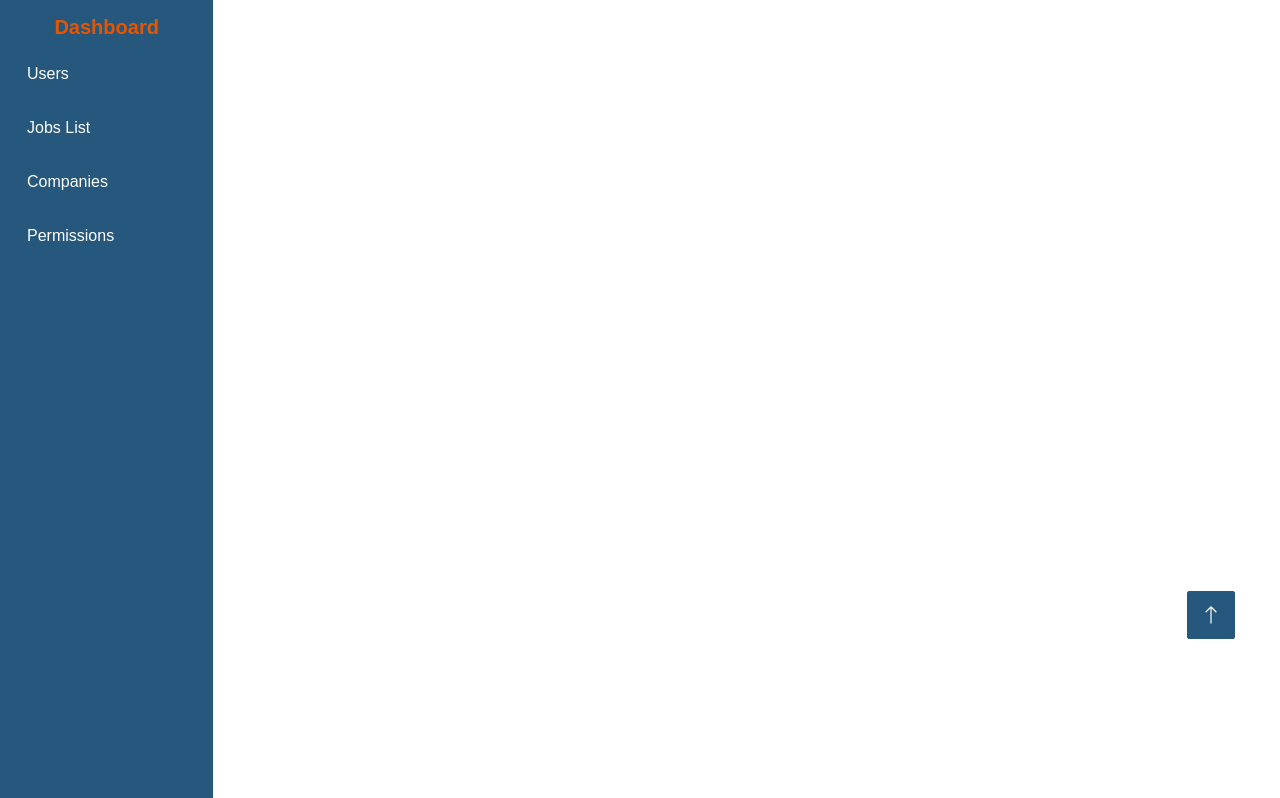
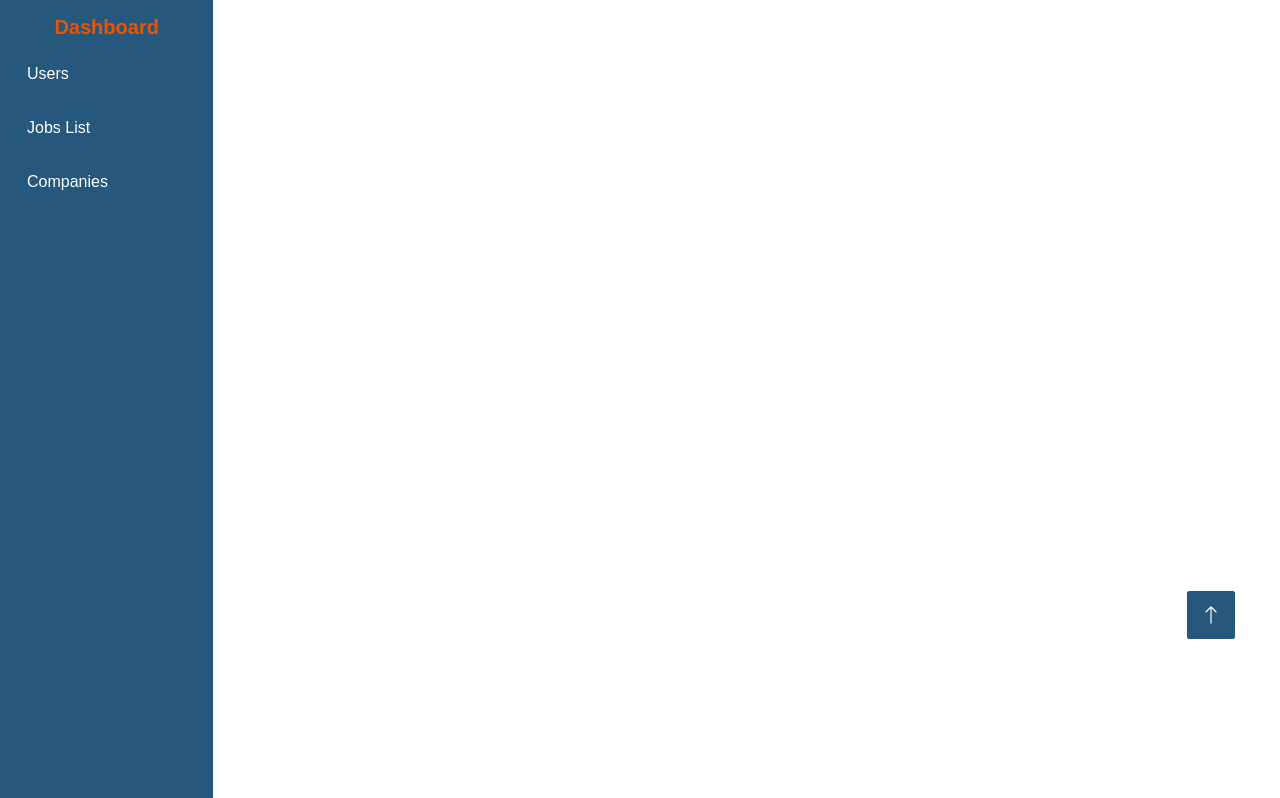
Before and after one commit to Ziad-Abaza/job-seekers, a PHP site: page /project/dashboard.php in a window 1280 px wide. Shown: the part 116-914 px from the top of the page. Run offline with PHP 8.4, Linux system fonts and the light colour scheme; the visitor is signed in with stand-in values (Sample User, id 1); data comes from the database, SQL or seed files in the repository; some libraries are stand-ins or nearby versions; some web fonts are replaced.

Commit message:
fixed error

```diff
--- a/controller/Auth/SignupRecruiterController.php
+++ b/controller/Auth/SignupRecruiterController.php
@@ -77,7 +77,7 @@ if ($_SERVER["REQUEST_METHOD"] == "POST") {
         $imageTmp = $_FILES['image']['tmp_name'];
         $imagePath = $databaseOperations->saveImage($imageTmp, $_FILES['image']['name']);
     } else {
-        $imagePath = "img/profile_picture.pngZ";
+        $imagePath = "img/profile_picture.png";
     }
     $data = [
         "name" => $name,
--- a/controller/ProfileController.php
+++ b/controller/ProfileController.php
@@ -272,4 +272,3 @@ $userDetails = $databaseOperations->getUserDetails($userId);
 $companyData = $databaseOperations->findCompanyById($userId);
 
 handlePostRequest($databaseOperations, $userId, $userDetails, $error_messages);
-?>
--- a/dashboard.php
+++ b/dashboard.php
@@ -33,9 +33,9 @@ if (!isset($_SESSION['user_role']) || !in_array($_SESSION['user_role'], ['superA
                         <li class="nav-item">
                             <a class="nav-link" href="#" onclick="loadContent('Dashboard/companies.php', this)">Companies</a>
                         </li>
-                        <li class="nav-item">
-                            <a class="nav-link" href="#" onclick="loadContent('Dashboard/permissions.php', this)">Permissions</a>
-                        </li>
+                        <!-- <li class="nav-item"> -->
+                            <!-- <a class="nav-link" href="#" onclick="loadContent('Dashboard/permissions.php', this)">Permissions</a> -->
+                        <!-- </li> -->
                     </ul>
                 </div>
             </nav>
```
Also changed, not shown: Traits/ValidatorTrait.php (indentation only).
